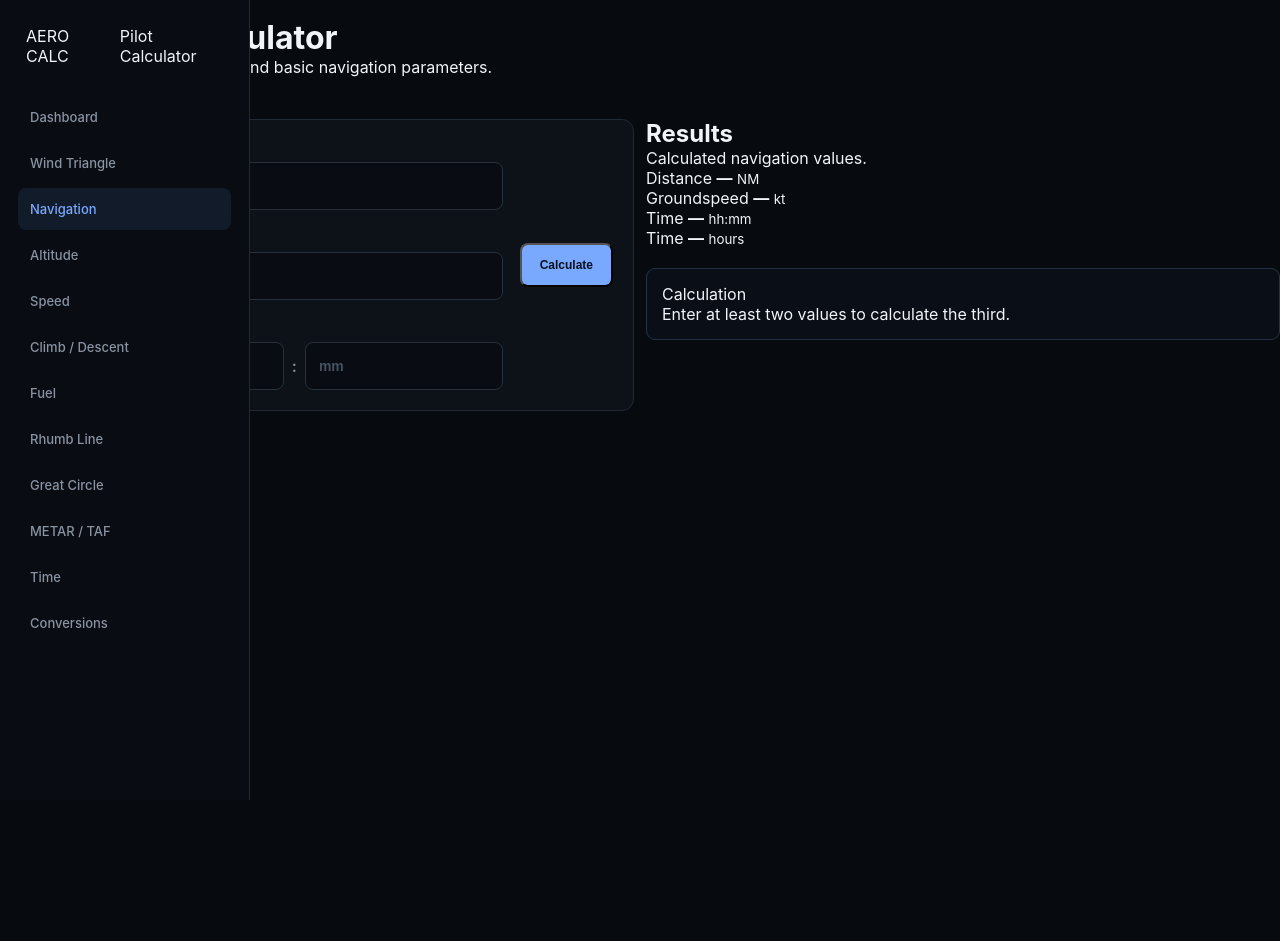
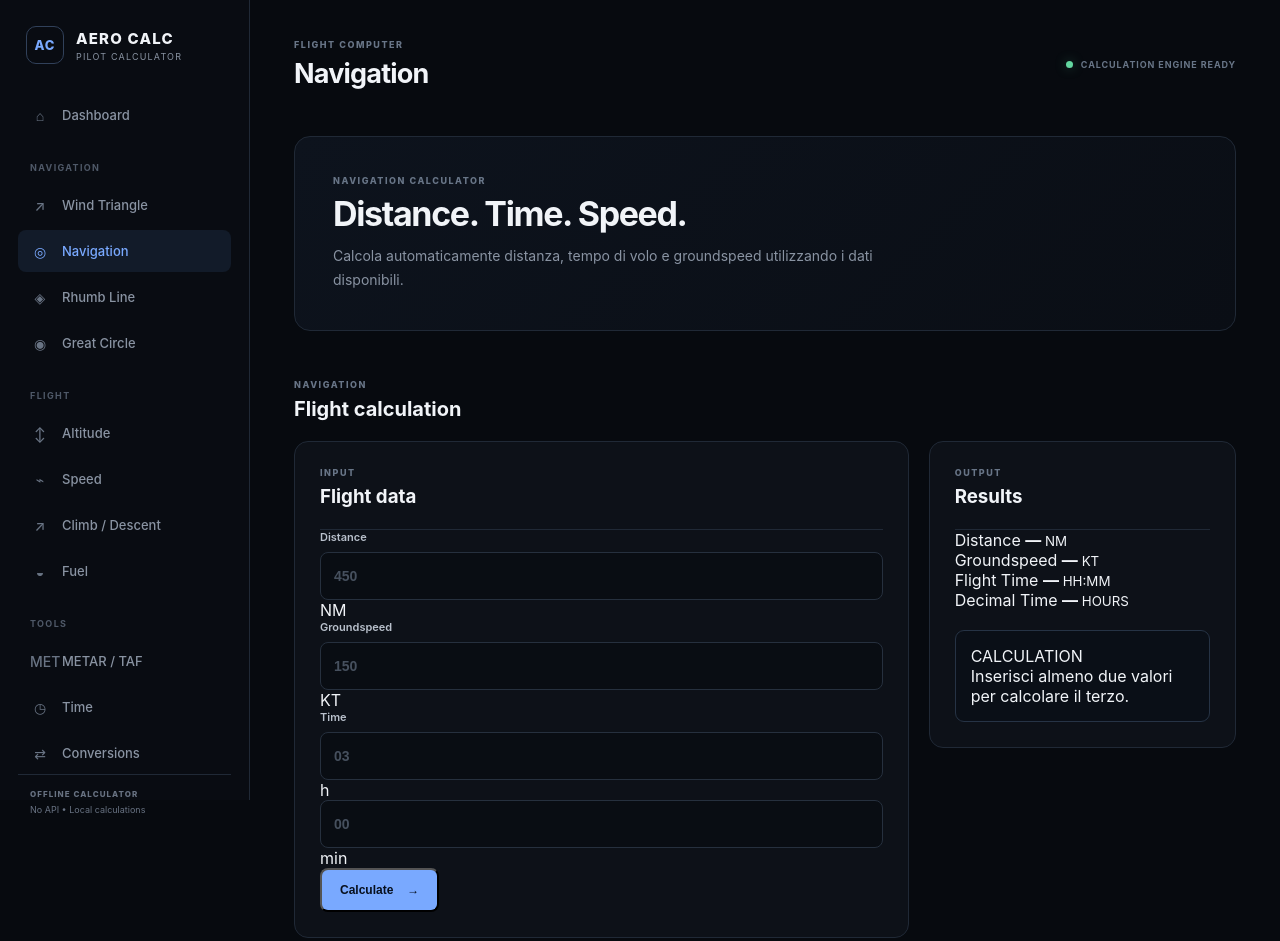
Before and after one commit to OrvexaStudio/AEROCALC, a plain HTML site: page navigation.html in a window 1280 px wide. Before the commit the page ends 800 px from the top, so only its background shows below. Drawn offline with Linux system fonts and the light colour scheme.

Commit message:
Update navigation.html

```diff
--- a/navigation.html
+++ b/navigation.html
@@ -1,132 +1,369 @@
 <!DOCTYPE html>
-<html lang="en">
+<html lang="it">
 <head>
     <meta charset="UTF-8">
     <meta name="viewport" content="width=device-width, initial-scale=1.0">
     <title>Navigation | AERO CALC</title>
     <link rel="stylesheet" href="css/style.css">
 </head>
+
 <body>
 
     <aside class="sidebar">
+
         <div class="brand">
-        <div class="brand-name">AERO CALC</div>
-        <div class="brand-subtitle">Pilot Calculator</div>
-    </div>
+            <div class="brand-mark">AC</div>
 
-    <nav class="nav">
-        <a href="index.html">Dashboard</a>
-        <a href="wind.html">Wind Triangle</a>
-        <a href="navigation.html" class="active">Navigation</a>
-        <a href="altitude.html">Altitude</a>
-        <a href="speed.html">Speed</a>
-        <a href="climb-descent.html">Climb / Descent</a>
-        <a href="fuel.html">Fuel</a>
-        <a href="rhumbline.html">Rhumb Line</a>
-        <a href="great-circle.html">Great Circle</a>
-        <a href="metar.html">METAR / TAF</a>
-        <a href="time.html">Time</a>
-        <a href="conversions.html">Conversions</a>
-    </nav>
-</aside>
-
-<main class="main-content">
-
-    <header class="topbar">
             <div>
-            <div class="eyebrow">NAVIGATION</div>
-            <h1>Navigation Calculator</h1>
-            <p>Calculate time, distance, speed and basic navigation parameters.</p>
-        </div>
-    </header>
-
-    <section class="calculator-grid">
-
-        <div class="card calculator-card">
-
-            <div class="card-header">
-                <h2>Flight Data</h2>
-                <p>Enter the values you know.</p>
-            </div>
-
-            <div class="form-grid">
-
-                <div class="input-group">
-                    <label for="distance">Distance</label>
-                    <div class="input-with-unit">
-                        <input type="number" id="distance" step="any" min="0">
-                        <span>NM</span>
+                <h1>AERO CALC</h1>
+                <span>Pilot Calculator</span>
             </div>
         </div>
 
-                <div class="input-group">
-                    <label for="groundspeed">Groundspeed</label>
-                    <div class="input-with-unit">
-                        <input type="number" id="groundspeed" step="any" min="0">
-                        <span>kt</span>
-                    </div>
+        <nav>
+
+            <a href="index.html">
+                <span>⌂</span>
+                Dashboard
+            </a>
+
+            <div class="nav-title">NAVIGATION</div>
+
+            <a href="wind.html">
+                <span>↗</span>
+                Wind Triangle
+            </a>
+
+            <a href="navigation.html" class="active">
+                <span>◎</span>
+                Navigation
+            </a>
+
+            <a href="#">
+                <span>◈</span>
+                Rhumb Line
+            </a>
+
+            <a href="#">
+                <span>◉</span>
+                Great Circle
+            </a>
+
+            <div class="nav-title">FLIGHT</div>
+
+            <a href="#">
+                <span>↕</span>
+                Altitude
+            </a>
+
+            <a href="#">
+                <span>⌁</span>
+                Speed
+            </a>
+
+            <a href="#">
+                <span>↗</span>
+                Climb / Descent
+            </a>
+
+            <a href="#">
+                <span>◒</span>
+                Fuel
+            </a>
+
+            <div class="nav-title">TOOLS</div>
+
+            <a href="#">
+                <span>MET</span>
+                METAR / TAF
+            </a>
+
+            <a href="#">
+                <span>◷</span>
+                Time
+            </a>
+
+            <a href="#">
+                <span>⇄</span>
+                Conversions
+            </a>
+
+        </nav>
+
+        <div class="sidebar-footer">
+            <span>OFFLINE CALCULATOR</span>
+            <small>No API • Local calculations</small>
         </div>
 
-                <div class="input-group">
-                    <label for="time-hours">Time</label>
-                    <div class="time-inputs">
-                        <input type="number" id="time-hours" min="0" step="1" placeholder="hh">
-                        <span>:</span>
-                        <input type="number" id="time-minutes" min="0" max="59" step="1" placeholder="mm">
+    </aside>
+
+
+    <main class="main">
+
+        <header class="topbar">
+
+            <div>
+                <span class="eyebrow">FLIGHT COMPUTER</span>
+                <h2>Navigation</h2>
             </div>
+
+            <div class="status">
+                <span class="status-dot"></span>
+                CALCULATION ENGINE READY
+            </div>
+
+        </header>
+
+
+        <section class="hero">
+
+            <div>
+                <span class="eyebrow">NAVIGATION CALCULATOR</span>
+
+                <h3>Distance. Time. Speed.</h3>
+
+                <p>
+                    Calcola automaticamente distanza, tempo di volo
+                    e groundspeed utilizzando i dati disponibili.
+                </p>
+            </div>
+
+        </section>
+
+
+        <section class="section">
+
+            <div class="section-heading">
+
+                <div>
+                    <span class="eyebrow">NAVIGATION</span>
+                    <h3>Flight calculation</h3>
                 </div>
 
             </div>
 
-            <button id="calculate-button" class="primary-button">
-                Calculate
-            </button>
 
-            <div id="error-message" class="error-message"></div>
+            <div class="calculator-layout">
+
+
+                <!-- INPUT -->
+
+                <div class="panel">
+
+                    <div class="panel-header">
+
+                        <div>
+                            <span class="eyebrow">INPUT</span>
+                            <h3>Flight data</h3>
+                        </div>
 
                     </div>
 
 
-        <div class="card results-card">
+                    <div class="form-grid">
 
-            <div class="card-header">
-                <h2>Results</h2>
-                <p>Calculated navigation values.</p>
-            </div>
 
-            <div class="results-grid">
+                        <div class="input-group">
 
-                <div class="result-box">
-                    <span class="result-label">Distance</span>
-                    <strong id="distance-result">—</strong>
-                    <small>NM</small>
-                </div>
+                            <label for="distance">
+                                Distance
+                            </label>
 
-                <div class="result-box">
-                    <span class="result-label">Groundspeed</span>
-                    <strong id="groundspeed-result">—</strong>
-                    <small>kt</small>
-                </div>
+                            <div class="input-wrapper">
 
-                <div class="result-box">
-                    <span class="result-label">Time</span>
-                    <strong id="time-result">—</strong>
-                    <small>hh:mm</small>
-                </div>
+                                <input
+                                    type="number"
+                                    id="distance"
+                                    placeholder="450"
+                                    step="any"
+                                    min="0"
+                                >
 
-                <div class="result-box">
-                    <span class="result-label">Time</span>
-                    <strong id="decimal-time-result">—</strong>
-                    <small>hours</small>
+                                <span>NM</span>
+
                             </div>
 
                         </div>
 
+
+                        <div class="input-group">
+
+                            <label for="groundspeed">
+                                Groundspeed
+                            </label>
+
+                            <div class="input-wrapper">
+
+                                <input
+                                    type="number"
+                                    id="groundspeed"
+                                    placeholder="150"
+                                    step="any"
+                                    min="0"
+                                >
+
+                                <span>KT</span>
+
+                            </div>
+
+                        </div>
+
+
+                        <div class="input-group">
+
+                            <label>
+                                Time
+                            </label>
+
+                            <div class="time-input">
+
+                                <input
+                                    type="number"
+                                    id="time-hours"
+                                    placeholder="03"
+                                    min="0"
+                                    step="1"
+                                >
+
+                                <span>h</span>
+
+                                <input
+                                    type="number"
+                                    id="time-minutes"
+                                    placeholder="00"
+                                    min="0"
+                                    max="59"
+                                    step="1"
+                                >
+
+                                <span>min</span>
+
+                            </div>
+
+                        </div>
+
+
+                    </div>
+
+
+                    <button
+                        id="calculate-button"
+                        class="primary-button"
+                    >
+                        Calculate
+                        <span>→</span>
+                    </button>
+
+
+                    <div
+                        id="error-message"
+                        class="error-message"
+                    ></div>
+
+                </div>
+
+
+                <!-- RESULTS -->
+
+                <div class="panel">
+
+                    <div class="panel-header">
+
+                        <div>
+                            <span class="eyebrow">OUTPUT</span>
+                            <h3>Results</h3>
+                        </div>
+
+                    </div>
+
+
+                    <div class="results-grid">
+
+
+                        <div class="result-box">
+
+                            <span class="result-label">
+                                Distance
+                            </span>
+
+                            <strong id="distance-result">
+                                —
+                            </strong>
+
+                            <small>
+                                NM
+                            </small>
+
+                        </div>
+
+
+                        <div class="result-box">
+
+                            <span class="result-label">
+                                Groundspeed
+                            </span>
+
+                            <strong id="groundspeed-result">
+                                —
+                            </strong>
+
+                            <small>
+                                KT
+                            </small>
+
+                        </div>
+
+
+                        <div class="result-box">
+
+                            <span class="result-label">
+                                Flight Time
+                            </span>
+
+                            <strong id="time-result">
+                                —
+                            </strong>
+
+                            <small>
+                                HH:MM
+                            </small>
+
+                        </div>
+
+
+                        <div class="result-box">
+
+                            <span class="result-label">
+                                Decimal Time
+                            </span>
+
+                            <strong id="decimal-time-result">
+                                —
+                            </strong>
+
+                            <small>
+                                HOURS
+                            </small>
+
+                        </div>
+
+
+                    </div>
+
+
                     <div class="formula-box">
-                <div class="formula-title">Calculation</div>
+
+                        <div class="formula-title">
+                            CALCULATION
+                        </div>
+
                         <div id="formula-text">
-                    Enter at least two values to calculate the third.
+                            Inserisci almeno due valori
+                            per calcolare il terzo.
                         </div>
+
+                    </div>
+
                 </div>
 
             </div>
@@ -135,6 +372,7 @@
 
     </main>
 
+
     <script src="js/navigation.js"></script>
 
 </body>
```
Lines whose indentation alone changed are shown as unchanged.
